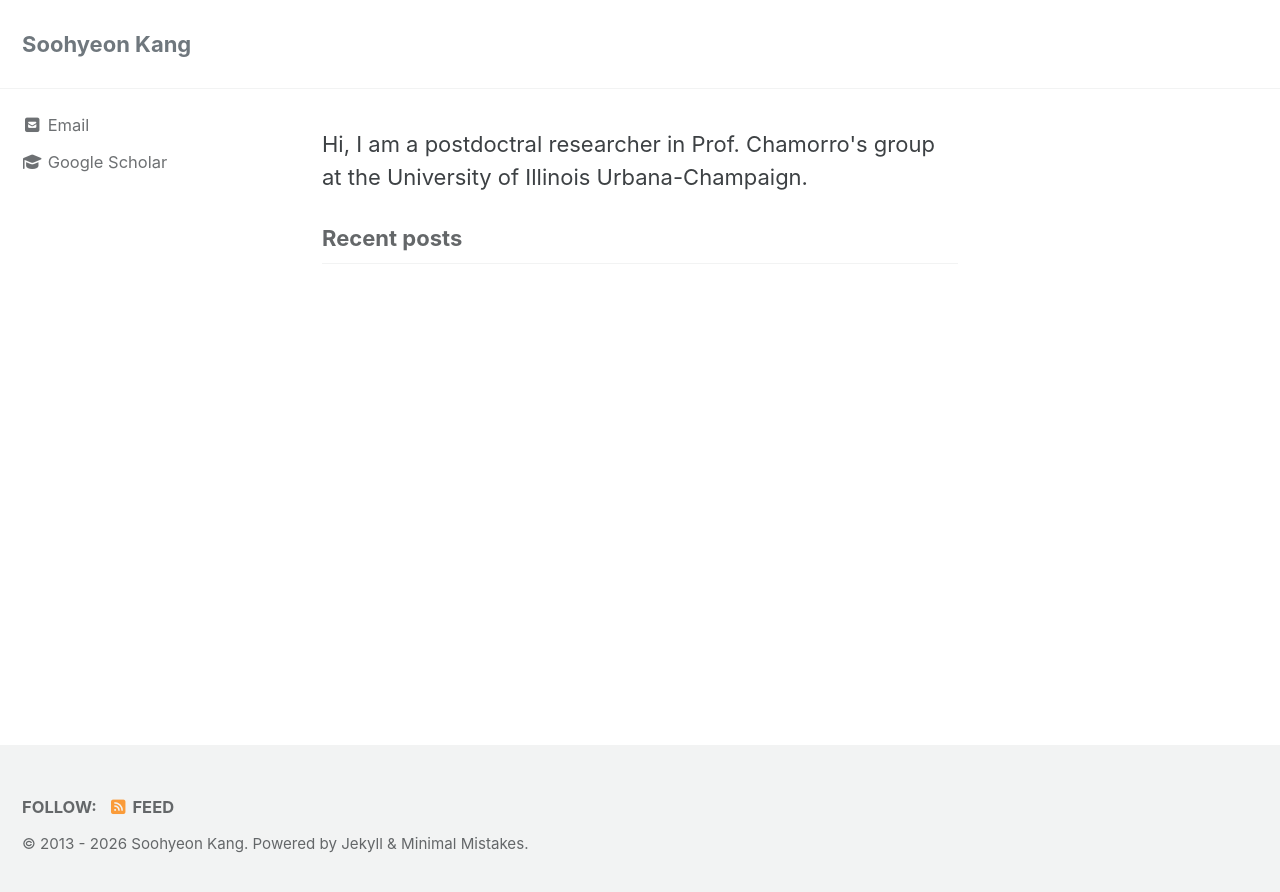
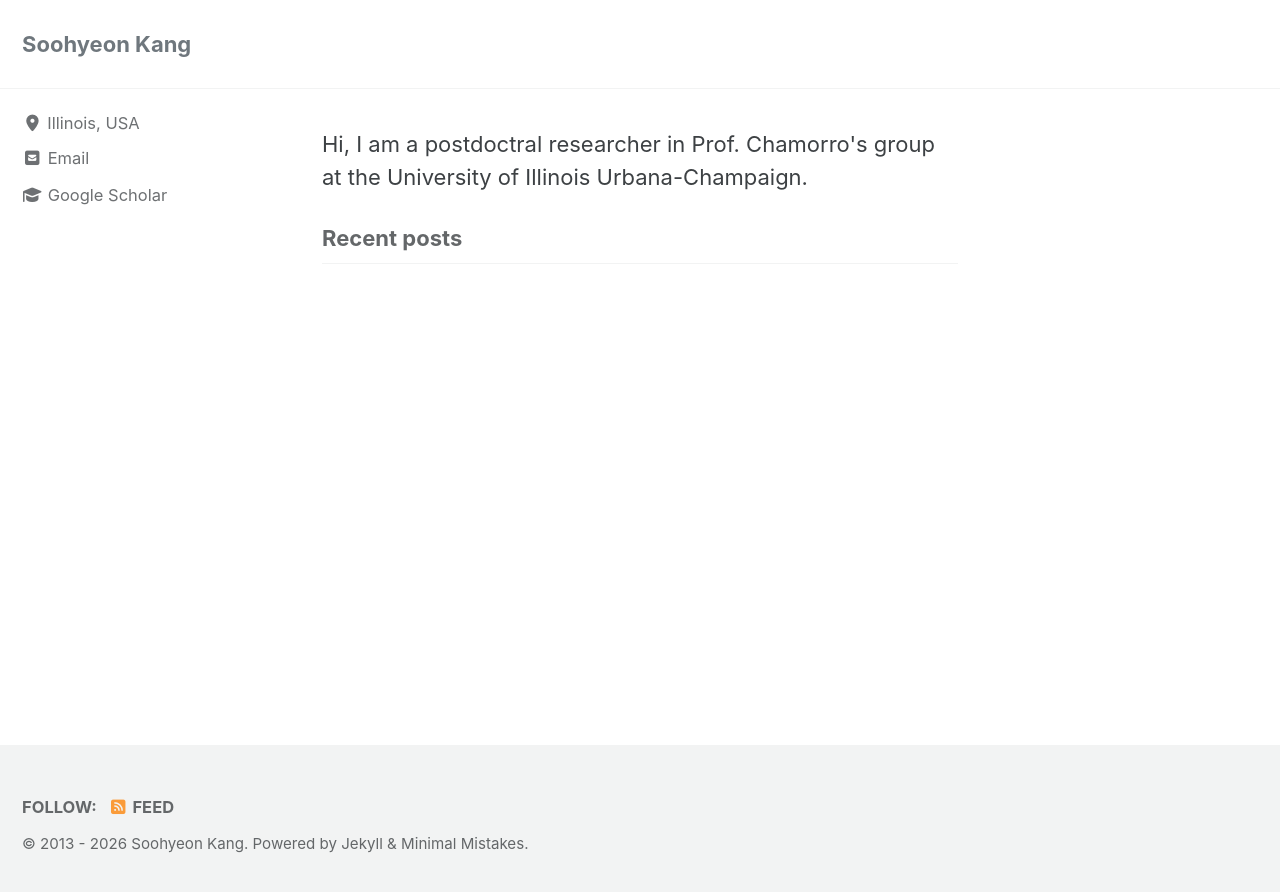
Before and after one commit to soohyeonkang16/soohyeonkang16.github.io, a Jekyll site: the page built from index.html, in a window 1280 px wide. Shown: the top 892 px of the page. Built offline with Jekyll 4.4.1, drawn with Linux system fonts in a browser that asks for light colours; cached includes are drawn as plain includes; the list of posts is cut into pages by our own code.

Commit message:
Update author location to 'Illinois, USA'

```diff
--- a/_config.yml
+++ b/_config.yml
@@ -117,7 +117,7 @@ author:
   name             : ""
   avatar           : # path of avatar image, e.g. "/assets/images/bio-photo.jpg"
   bio              : ""
-  # location         : "Somewhere"
+  location         : "Illinois, USA"
   # email            : soohyeonkang16@gmail.com
   # fediverse      : "@you@instance.social"  # used for fediverse:creator meta tag
   links:
```
